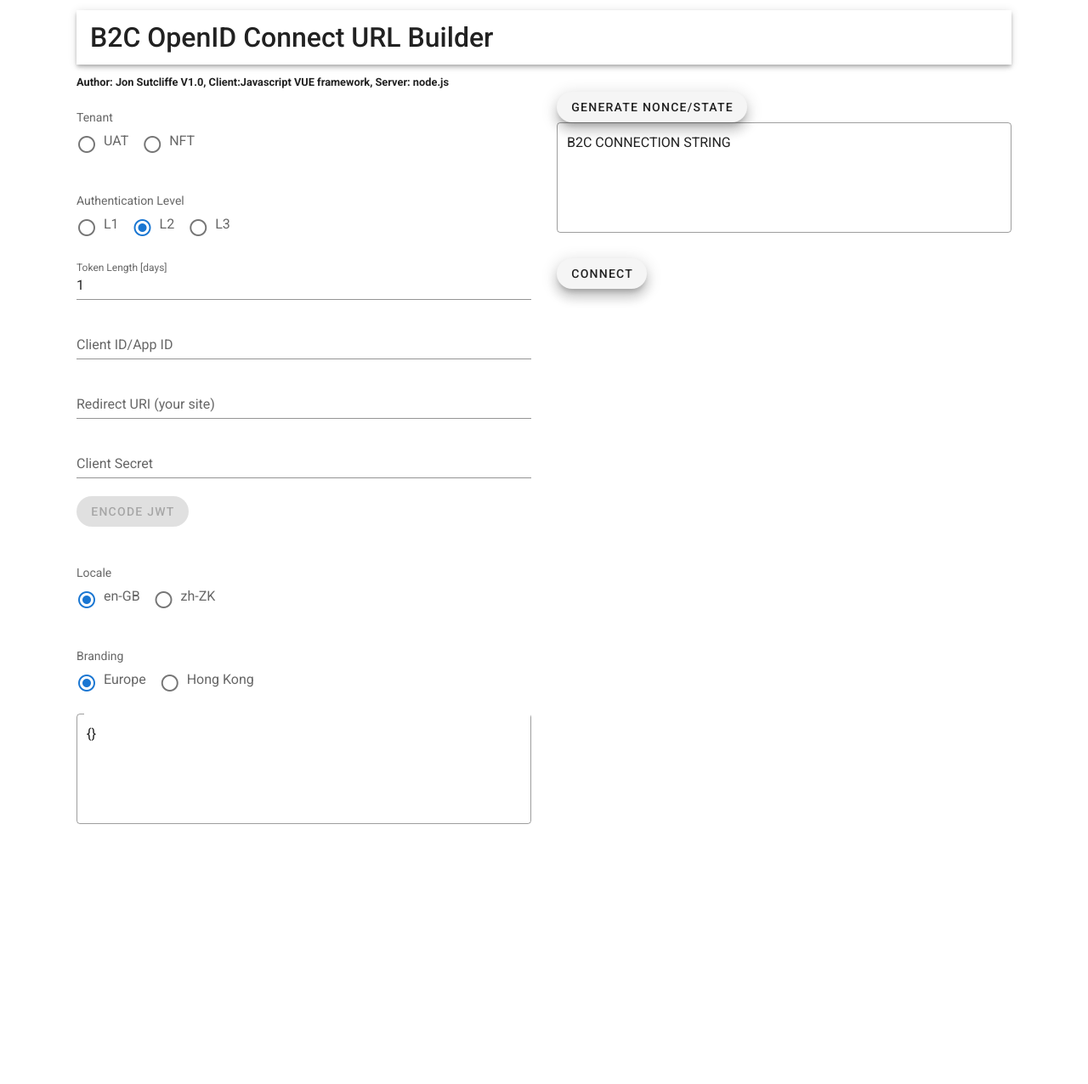
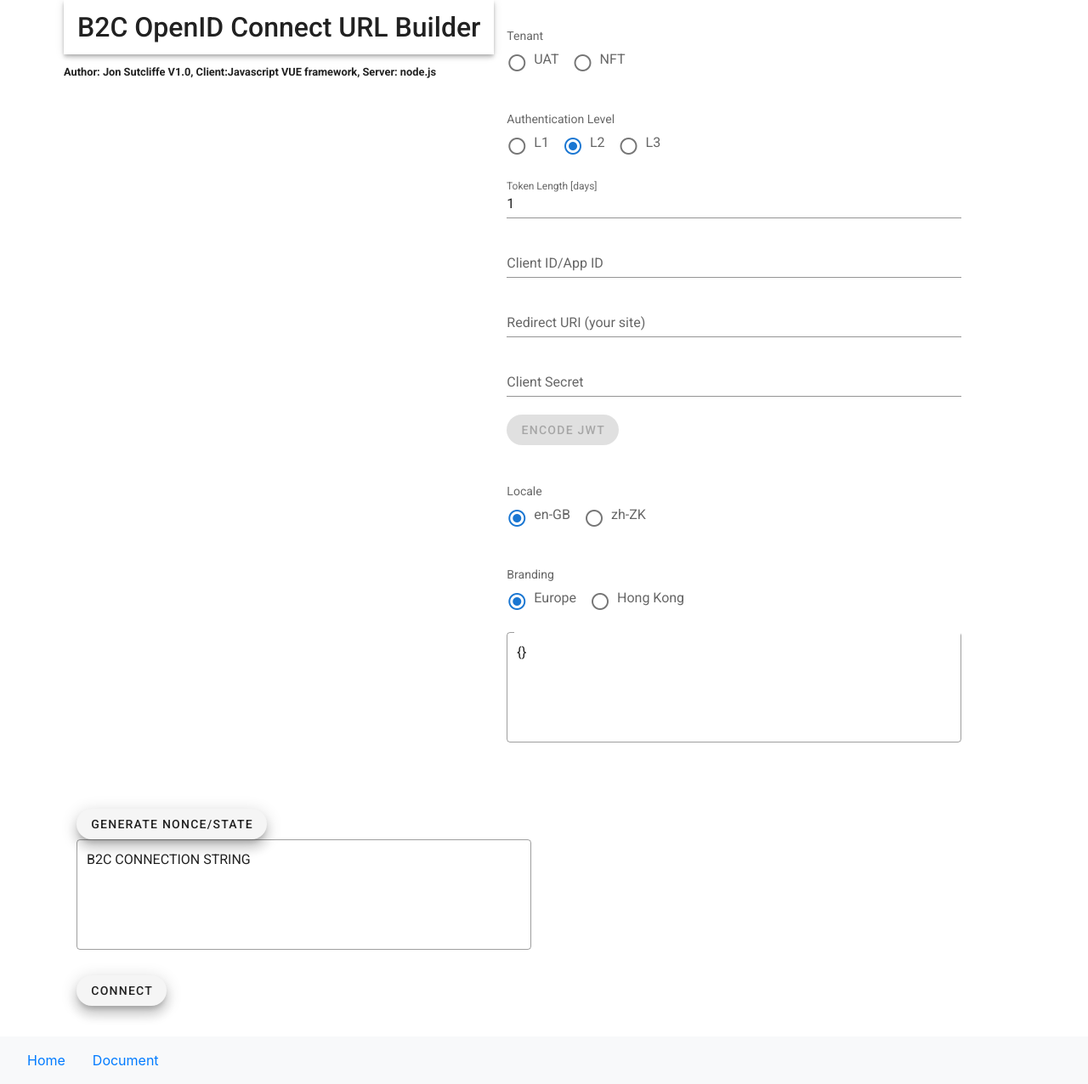
Before and after one commit to jonnylawrence/b2crequestchecker, a Vue app: page / in a window 1280 px wide. Shown: the whole page at 85% size. Before the commit the page ends 1060 px from the top, so only its background shows below. Built offline with nearby package versions, Linux system fonts and the light colour scheme.

Commit message:
vueRouter

```diff
--- a/public/index.html
+++ b/public/index.html
@@ -21,7 +21,9 @@
         JavaScript enabled. Please enable it to continue.</strong
       >
     </noscript>
+
     <div id="app"></div>
+
     <!-- built files will be auto injected -->
   </body>
 </html>
--- a/src/App.vue
+++ b/src/App.vue
@@ -1,16 +1,17 @@
 <template>
 	<div id="app">
-		<StringBuilder />
+		<router-view />
+
+		<nav class="navbar navbar-expand-lg navbar-light bg-light">
+			<router-link class="nav-link" to="/">Home</router-link>
+			<router-link class="nav-link" to="/Document">Document</router-link>
+		</nav>
 	</div>
 </template>
 
 <script>
-	import StringBuilder from "@/components/StringBuilder.vue";
 	export default {
-		name: "app",
-		components: {
-			StringBuilder
-		}
+		name: "app"
 	};
 </script>
 
--- /dev/null
+++ b/src/components/Document.vue
@@ -0,0 +1,12 @@
+<template>
+	<div>
+		<h2>Documentation</h2>
+	</div>
+</template>
+<script>
+	export default {
+		data() {
+			return {};
+		}
+	};
+</script>
--- /dev/null
+++ b/src/components/Header.vue
@@ -0,0 +1,23 @@
+<template>
+	<div>
+		<h2>
+			<v-toolbar>
+				B2C OpenID Connect URL Builder
+				<br />
+			</v-toolbar>
+		</h2>
+		<small>
+			<b>
+				Author: Jon Sutcliffe V1.0, Client:Javascript VUE framework,
+				Server: node.js
+			</b>
+		</small>
+	</div>
+</template>
+<script>
+	export default {
+		data() {
+			return {};
+		}
+	};
+</script>
--- a/src/components/StringBuilder.vue
+++ b/src/components/StringBuilder.vue
@@ -1,16 +1,8 @@
 <template>
 	<v-app>
 		<div class="container px-lg-5">
-			<h2>
-				<v-toolbar>
-					B2C OpenID Connect URL Builder
-					<br />
-				</v-toolbar>
-			</h2>
-			<small>
-				<b>Author: Jon Sutcliffe V1.0, Client:Javascript VUE framework, Server: node.js</b>
-			</small>
 			<div class="row">
+				<jonheader></jonheader>
 				<div class="col-6">
 					<v-radio-group v-model="radiosTenant" label="Tenant" row>
 						<v-radio
@@ -90,7 +82,12 @@
 <script>
 	import AuthService from "@/services/AuthService";
 	import Token from "@/services/Token";
+	import jonheader from "@/components/Header.vue";
+
 	export default {
+		components: {
+			jonheader
+		},
 		data() {
 			return {
 				appid: "",
--- a/src/main.js
+++ b/src/main.js
@@ -1,5 +1,6 @@
 import "@mdi/font/css/materialdesignicons.css";
 import Vue from "vue";
+import router from "./router";
 import vuetify from "@/plugins/vuetify";
 import BootstrapVue from "bootstrap-vue/dist/bootstrap-vue.esm";
 import App from "./App.vue";
@@ -25,9 +26,9 @@ Vue.component("ValidationObserver", ValidationObserver);
 Vue.use(Vuetify, {
   iconfont: "mdi"
 });
-// Vue.use(VueRouter);
 
 new Vue({
   vuetify,
+  router,
   render: h => h(App)
 }).$mount("#app");
--- /dev/null
+++ b/src/router.js
@@ -0,0 +1,25 @@
+import Vue from "vue";
+import Router from "vue-router";
+import document from "@/components/Document.vue";
+import stringbuilder from "@/components/StringBuilder.vue";
+
+Vue.use(Router);
+
+export default new Router({
+  routes: [
+    {
+      path: "/",
+      name: "home",
+      component: stringbuilder
+    },
+    {
+      path: "/document",
+      component: document
+    },
+    {
+      path: "/builder",
+      name: "builder",
+      component: stringbuilder
+    }
+  ]
+});
```
